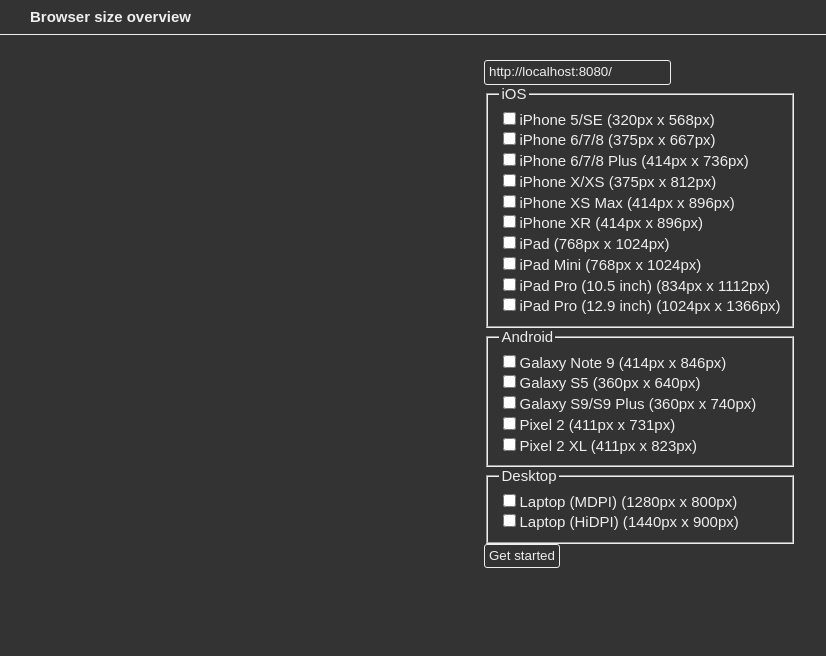
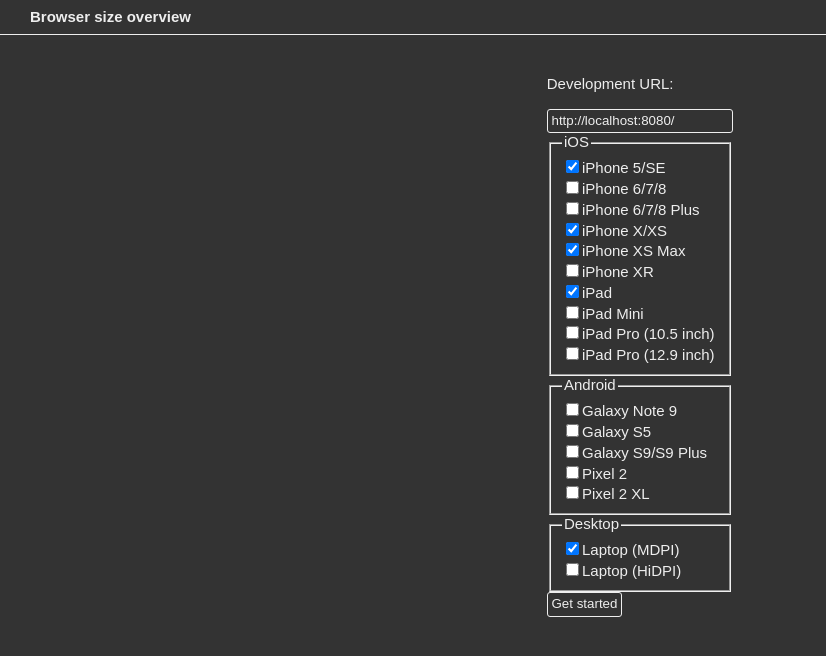
Before and after one commit to shwilliam/browser-size-overview, a React (Create React App) app: page / in a window 1280 px wide. Shown: the top 656 px of the page, without its empty margins (0-826 px from the left). Built offline with nearby package versions, Linux system fonts and the light colour scheme.

Commit message:
fill default window options

```diff
--- a/src/components/OptionsForm.js
+++ b/src/components/OptionsForm.js
@@ -8,7 +8,23 @@
     setActiveUrl,
     DEVICES,
   } = useBrowserWindows()
-  const [selected, setSelected] = useState([])
+  const [selected, setSelected] = useState(
+    Object.entries(DEVICES)
+      .reduce(
+        (defaultSelected, [k, v]) => [
+          ...defaultSelected,
+          v
+            .filter(({is_default}) => !!is_default)
+            .map(({name, width, height}) => ({
+              name,
+              width,
+              height,
+            })),
+        ],
+        [],
+      )
+      .flat(),
+  )
   const [urlInput, setUrlInput] = useState('http://localhost:8080/')
 
   const handleChange = e => setUrlInput(e.target.value)
@@ -23,23 +39,29 @@
 
   return (
     <form onSubmit={handleSubmit}>
+      <label className="site__options-label">
+        <p>Development URL:</p>
+
         <input
           placeholder="Enter your local URL..."
           type="text"
           value={urlInput}
           onChange={handleChange}
         />
+      </label>
 
+      <div className="site__options-fieldset-container">
         {Object.entries(DEVICES).map(([k, v]) => (
-        <fieldset key={k}>
+          <fieldset className="site__options-fieldset" key={k}>
             <legend>{k}</legend>
 
-          {v.map(({name, width, height}, i) => (
+            {v.map(({name, width, height, is_default}, i) => (
               <div key={name}>
                 <input
                   type="checkbox"
                   id={name}
                   name="device"
+                  checked={is_default || selected?.some(d => d.name === name)}
                   onChange={e =>
                     e.target.checked
                       ? setSelected(s => [...s, {name, width, height}])
@@ -51,13 +73,12 @@
                   }
                 />
 
-              <label htmlFor={name}>
-                {name} ({width}px x {height}px)
-              </label>
+                <label htmlFor={name}>{name}</label>
               </div>
             ))}
           </fieldset>
         ))}
+      </div>
 
       <button type="submit">Get started</button>
     </form>
--- a/src/hooks/useBrowserWindows/devices.js
+++ b/src/hooks/useBrowserWindows/devices.js
@@ -6,6 +6,7 @@
       name: 'iPhone 5/SE',
       width: 320,
       height: 568,
+      is_default: true,
     },
     {
       name: 'iPhone 6/7/8',
@@ -21,11 +22,13 @@
       name: 'iPhone X/XS',
       width: 375,
       height: 812,
+      is_default: true,
     },
     {
       name: 'iPhone XS Max',
       width: 414,
       height: 896,
+      is_default: true,
     },
     {
       name: 'iPhone XR',
@@ -36,6 +39,7 @@
       name: 'iPad',
       width: 768,
       height: 1024,
+      is_default: true,
     },
     {
       name: 'iPad Mini',
@@ -85,6 +89,7 @@
       name: 'Laptop (MDPI)',
       width: 1280,
       height: 800,
+      is_default: true,
     },
     {
       name: 'Laptop (HiDPI)',
```
Lines whose indentation alone changed are shown as unchanged.
